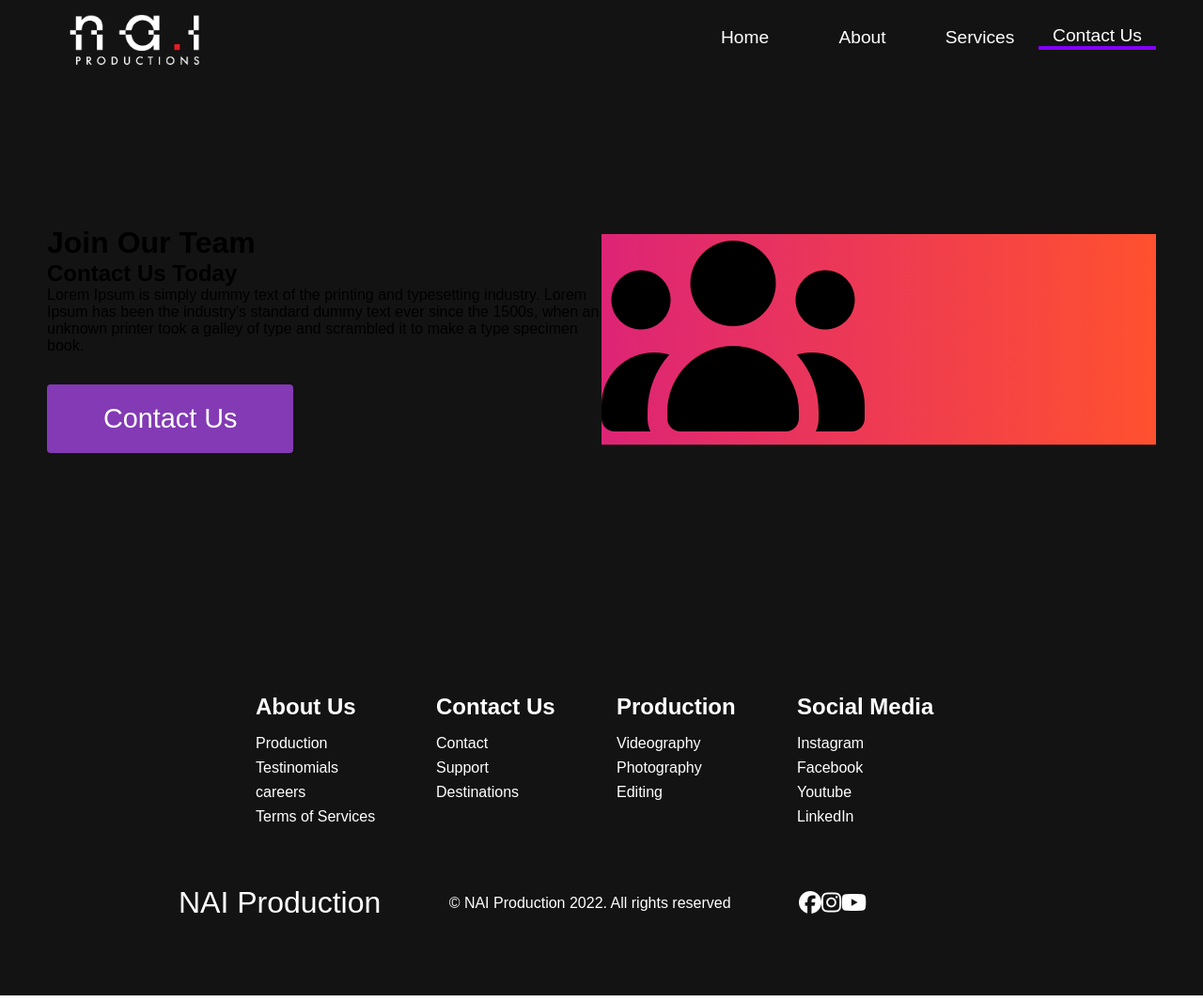
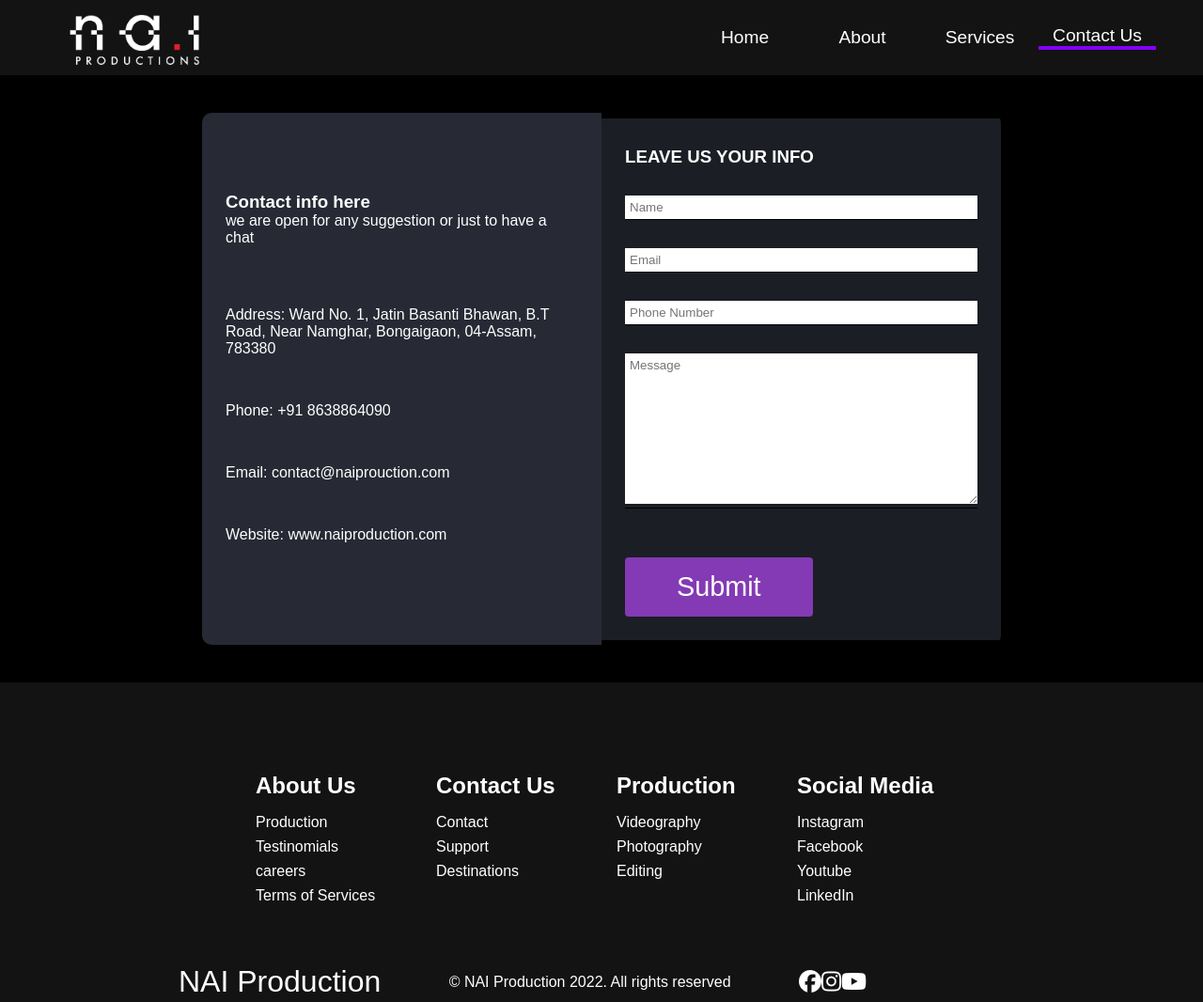
Before and after one commit to Git-Nayanjyoti/NAI-Production-Website, a plain HTML site: page contact.html in a window 1280 px wide. Shown: the whole page at 94% size. Drawn offline with Linux system fonts and the light colour scheme; some icons are missing.

Commit message:
fresh commit

```diff
--- a/app.js
+++ b/app.js
@@ -6,7 +6,6 @@ const navLogo = document.querySelector('#navbar-logo');
 const mobileMenu = () => {
     menu.classList.toggle('is-active');
     menuLinks.classList.toggle('active');
-
 };
 
 menu.addEventListener('click', mobileMenu);
--- a/contact.html
+++ b/contact.html
@@ -4,6 +4,7 @@
         <meta charset="UTF-8">
         <meta name="viewport" content="width=device-width, initial-scale=1.0">
         <title>NAI Production</title>
+        <link rel="stylesheet" href="https://stackpath.bootstrapcdn.com/font-awesome/4.7.0/css/font-awesome.min.css">
         <link rel="stylesheet" href="style.css">
         <link rel="stylesheet" href="all.css">
     </head>
@@ -36,21 +37,93 @@
 
 
         <!-- Contact Us Section -->
-        <div class="contact" id="contact-us">
-            <div class="contact-container">
-                <div class="contact-content">
-                    <h1>Join Our Team</h1>
-                    <h2>Contact Us Today</h2>
-                    <p>Lorem Ipsum is simply dummy text of the printing and typesetting industry. Lorem Ipsum has been the industry's standard dummy text ever since the 1500s, when an unknown printer took a galley of type and scrambled it to make a type specimen book.</p>
-                    <button class="main-btn"><a href="#">Contact Us</a></button>
+        <div class="section">
+            <div class="contact-container wrapper">
+                <div class="col-right wrapper">
+                <div class="left-element">
+                    <h3>Contact info here</h3>
+                    <p>we are open for any suggestion or just to have a chat</p>
                 </div>
-                <div class="contact-img-container">
-                    <div class="contact-img-card" id="card-2">
-                        <i class="fas fa-users"></i>
+
+                    <div class="contact-details">
+                        <div class="icon"></div>
+                        <div class="details">
+                            <p>
+                                <span>Address:</span>
+                                Ward No. 1, Jatin Basanti Bhawan, B.T Road, Near Namghar, Bongaigaon, 04-Assam, 783380
+                            </p>
+                        </div>
                     </div>
+                    <div class="contact-details">
+                        <div class="icon"></div>
+                            <div class="details">
+                                <p>
+                                    <span>Phone: </span>
+                                    +91 8638864090
+                                </p>
+                            </div>
+                    </div>
+                    <div class="contact-details">
+                        <div class="icon">
+                            <span class=""></span>
+                        </div>
+                        <div class="details">
+                            <p>
+                            <span>Email: </span>
+                            contact@naiprouction.com
+                            </p>
+                        </div>
+                    </div>
+                    <div class="contact-details">
+                        <div class="icon"></div>
+                        <div class="details">
+                            <p>
+                                <span>Website: </span>
+                                www.naiproduction.com
+                            </p>
+                        </div>
+                    </div>
+                    <div class="left-element"></div>
+
+
+                </div>
+                <div class="col-left wrapper">
+                    <div class="right-element">
+                        <h3>LEAVE US YOUR INFO</h3>
+                    </div>
+
+                    <form role="" method="get" class="contact-form" action="#">
+                        <div class="">
+                            <div class="form-row">
+                                <input type="text" class="form-content" name="name" placeholder="Name">
+                            </div>
+                        </div>
+                        <div class="">
+                            <div class="form-row">
+                                <input type="text" class="form-content" name="email" placeholder="Email">
+                            </div>
+                        </div>
+                        <div class="">
+                            <div class="form-row">
+                                <input type="number" class="form-content" name="phone" placeholder="Phone Number">
+                            </div>
+                        </div>
+                        <div class="">
+                            <div class="form-row">
+                                <textarea class="form-content" name="subject" id="message" cols="30" rows="10" placeholder="Message"></textarea>
+                            </div>
+                        </div>
+                    </form>
+                   <div class="submit-botton">
+                    <button class="main-btn"><a href="#">Submit</a></button>
+                   </div>
+
                 </div>
             </div>
         </div>
+
+
+
 
         <!-- Footer Section -->
         <div class="footer-container">
--- a/style.css
+++ b/style.css
@@ -1,4 +1,4 @@
-*{
+* {
     box-sizing: border-box;
     margin: 0;
     padding: 0;
@@ -6,7 +6,7 @@
     scroll-behavior: smooth;
 }
 
-.navbar{
+.navbar {
     background-color: #131313;
     height: 80px;
     display: flex;
@@ -18,7 +18,7 @@
     z-index: 999;
 }
 
-.navbar-container{
+.navbar-container {
     display: flex;
     justify-content: space-between;
     height: 80px;
@@ -30,7 +30,7 @@
 }
 
 
-    #logo{
+#logo {
     padding-top: 8px;
     padding-left: 20px;
     max-width: 170px;
@@ -38,8 +38,8 @@
 }
 
 
-@media screen and (max-width:1168px) and (min-width: 468px){
-    #logo{
+@media screen and (max-width:1168px) and (min-width: 468px) {
+    #logo {
         padding-top: 17px;
         padding-left: 20px;
         width: 115px;
@@ -49,17 +49,17 @@
 }
 
 
-.navbar-menu{
+.navbar-menu {
     display: flex;
     align-items: center;
     list-style: none;
 }
 
-.navabar-item{
+.navabar-item {
     height: 80px;
 }
 
-.navbar-links{
+.navbar-links {
     color: white;
     display: flex;
     align-items: center;
@@ -69,7 +69,7 @@
     height: 100%;
 }
 
-.navbar-btn{
+.navbar-btn {
     display: flex;
     justify-content: center;
     align-items: center;
@@ -77,7 +77,7 @@
     width: 100%;
 }
 
-.button{
+.button {
     display: flex;
     justify-content: center;
     align-items: center;
@@ -102,7 +102,7 @@
 }
 
 @media screen and (max-width: 960px) {
-    .navbar-container{
+    .navbar-container {
         display: flex;
         justify-content: space-between;
         height: 80px;
@@ -112,7 +112,7 @@
         padding: 0;
     }
 
-    .navbar-menu{
+    .navbar-menu {
         display: grid;
         grid-template-columns: auto;
         margin: 0;
@@ -125,7 +125,7 @@
         background: #131313;
     }
 
-    .navbar-menu.active{
+    .navbar-menu.active {
         background: #131313;
         top: 100%;
         opacity: 1;
@@ -135,7 +135,7 @@
         font-size: 1.6rem;
     }
 
-    #navbar-logo{
+    #navbar-logo {
         padding-left: 25px;
     }
 
@@ -147,22 +147,22 @@
         background: #fff;
     }
 
-    .navbar-item{
+    .navbar-item {
         width: 100%;
     }
 
-    .navbar-links{
+    .navbar-links {
         text-align: center;
         padding: 2rem;
         width: 100%;
         display: table;
     }
 
-    .navbar-btn{
+    .navbar-btn {
         padding-bottom: 2rem;
     }
 
-    .button{
+    .button {
         display: flex;
         justify-content: center;
         align-items: center;
@@ -171,37 +171,42 @@
         margin: 0;
     }
 
-    #mobile-menu{
+    #mobile-menu {
         position: absolute;
         top: 20%;
         right: 5%;
         transform: translate(5%, 20%);
     }
 
-    .navbar-toggle .bar{
+    .navbar-toggle .bar {
         display: block;
         cursor: pointer;
     }
 
-    #mobile-menu.is-active .bar:nth-child(2){
+    #mobile-menu.is-active .bar:nth-child(2) {
         opacity: 0;
     }
-    #mobile-menu.is-active .bar:nth-child(1){
+
+    #mobile-menu.is-active .bar:nth-child(1) {
         transform: translateY(8px) rotate(45deg);
     }
-    #mobile-menu.is-active .bar:nth-child(3){
+
+    #mobile-menu.is-active .bar:nth-child(3) {
         transform: translateY(-8px) rotate(-45deg);
     }
 }
 
+
+
+
 /* Hero Section */
-    .hero{
+.hero {
     background: #000000;
     background: linear-gradient(to right, #161616, #000000);
     padding: 90px 0;
 }
 
-    .hero-container{
+.hero-container {
     display: flex;
     flex-direction: column;
     justify-content: center;
@@ -212,19 +217,18 @@
     text-align: center;
     padding: 30px;
 }
-    .hero-heading{
+
+.hero-heading {
     font-size: 100px;
     margin-bottom: 24px;
     color: #fff;
 }
 
-    .hero-heading span{
+.hero-heading span {
     background: #ee0979;
-        background: -webkit-linear-gradient(
-            to right,
+    background: -webkit-linear-gradient(to right,
             #ff6a00,
-            #ee0979
-        );
+            #ee0979);
     background: linear-gradient(to right, #ff6a00, #ee0979);
     background-size: 100%;
     -webkit-background-clip: text;
@@ -233,19 +237,15 @@
     -moz-text-fill-color: transparent;
 }
 
-    .hero-description{
+.hero-description {
     font-size: 30px;
     background: #da22ff;
-        background: -webkit-linear-gradient(
-            to right,
+    background: -webkit-linear-gradient(to right,
             #9114ff,
-            #da22ff
-        );
-        background: linear-gradient(
-            to right,
+            #da22ff);
+    background: linear-gradient(to right,
             #8f0eff,
-            #da22ff
-        );
+            #da22ff);
     background-size: 100%;
     -webkit-background-clip: text;
     -moz-background-clip: text;
@@ -253,28 +253,38 @@
     -moz-text-fill-color: transparent;
 }
 
-    .highlight{
+@media(min-width: 968px) {
+
+    .highlight {
         border-bottom: 4px solid rgb(132, 0, 255);
+    }
+}
+
+
+@media (max-width: 300px) {
+    .highlight {
+        border-bottom: none;
+    }
 }
 
 @media screen and (max-width: 768px) {
-        .hero-heading{
+    .hero-heading {
         font-size: 60px;
     }
 
-        .hero-description{
+    .hero-description {
         font-size: 20px;
     }
 
 }
 
 /* About Section */
-.main{
+.main {
     background-color: #131313;
     padding: 10rem 0;
 }
 
-.main-container{
+.main-container {
     display: grid;
     grid-template-columns: 1fr 1fr;
     align-items: center;
@@ -287,12 +297,12 @@
     padding: 0 50px;
 }
 
-.main-content{
+.main-content {
     color: #fff;
     width: 100%;
 }
 
-.main-content h1{
+.main-content h1 {
     font-size: 2rem;
     background: #fe3b6f;
     background-image: linear-gradient(to top, #ff087b 0%, #ed1a52 100%);
@@ -305,19 +315,15 @@
     margin-bottom: 32px;
 }
 
-.main-content h2{
+.main-content h2 {
     font-size: 4rem;
     background: #ff8177;
-    background: -webkit-linear-gradient(
-        to right,
+    background: -webkit-linear-gradient(to right,
             #9114ff,
-        #da22ff
-    );
-    background: linear-gradient(
-        to right,
+            #da22ff);
+    background: linear-gradient(to right,
             #8f0eff,
-        #da22ff
-    );
+            #da22ff);
     background-size: 100%;
     -webkit-background-clip: text;
     -moz-background-clip: text;
@@ -325,18 +331,18 @@
     -moz-text-fill-color: transparent;
 }
 
-.main-content p{
+.main-content p {
     margin-top: 1rem;
     font-size: 2rem;
     font-weight: 500;
 }
 
-.main-btn{
+.main-btn {
     font-size: 1.8rem;
     background: #833ab4;
     background: -webkit-linear-gradient(to right, #fcb045, #fd1d1d #833ab4);
     background: linear-gradient(to right, #fcb045, #fd1d1d #833ab4);
-    padding: 20px 60px;
+    padding: 15px 55px;
     border: none;
     border-radius: 4px;
     margin-top: 2rem;
@@ -346,14 +352,14 @@
     outline: none;
 }
 
-.main-btn a{
+.main-btn a {
     position: relative;
     z-index: 2;
     color: #fff;
     text-decoration: none;
 }
 
-.main-btn:after{
+.main-btn:after {
     position: absolute;
     content: '';
     top: 0;
@@ -365,19 +371,19 @@
     border-radius: 4px;
 }
 
-.main-btn:hover{
+.main-btn:hover {
     color: #fff;
 }
 
-.main-btn:hover:after{
+.main-btn:hover:after {
     width: 100%;
 }
 
-.main-img-container{
+.main-img-container {
     text-align: center;
 }
 
-.main-img-card{
+.main-img-card {
     margin: 10px;
     height: 500px;
     width: 500px;
@@ -390,19 +396,19 @@
 }
 
 .fa-layer-group,
-.fa-users{
+.fa-users {
     font-size: 14rem;
 }
 
-#card-2{
+#card-2 {
     background: #ff512f;
     background: -webkit-linear-gradient(to right, #dd2476, #ff512f);
     background: linear-gradient(to right, #dd2476, #ff512f);
 }
 
 /* Mobile Responsive */
-@media screen and (max-width: 1100px){
-    .main-container{
+@media screen and (max-width: 1100px) {
+    .main-container {
         display: grid;
         grid-template-columns: 1fr;
         align-items: center;
@@ -412,67 +418,69 @@
         height: 90%;
     }
 
-    .main-img-container{
+    .main-img-container {
         display: flex;
         justify-content: center;
     }
 
-    .main-img-card{
+    .main-img-card {
         height: 425px;
         width: 425px;
     }
-    .main-content{
+
+    .main-content {
         text-align: center;
         margin-bottom: 4rem;
     }
 
-    .main-content h1{
+    .main-content h1 {
         font-size: 2.5rem;
         margin-top: 2rem;
     }
 
-    .main-content h2{
+    .main-content h2 {
         font-size: 3rem;
     }
 
-    .main-content p{
+    .main-content p {
         margin-top: 1rem;
         font-size: 1.5rem;
     }
 }
 
-@media screen and(max-width: 480px){
-    .main-img-card{
+@media screen and(max-width: 480px) {
+    .main-img-card {
         width: 250px;
         height: 250px;
     }
 
-    .fa-users, .fa-layer-group{
+    .fa-users,
+    .fa-layer-group {
         font-size: 2rem;
         margin-top: 3rem;
     }
 
-    .main-content h1{
+    .main-content h1 {
         font-size: 2rem;
         margin-top: 3rem;
     }
 
-    .main-content h2{
+    .main-content h2 {
         font-size: 2rem;
     }
 
-    .main-content p{
+    .main-content p {
         margin-top: 2rem;
     }
 
-    .main-btn{
+    .main-btn {
         padding: 12px 36px;
         margin: 2.5rem 0;
     }
 }
 
 /* Services Section */
-.services{
+.services {
     background: #131313;
     display: flex;
     flex-direction: column;
@@ -482,7 +490,7 @@
     padding: 10rem 0;
 }
 
-.services h1{
+.services h1 {
     background-color: #ff8177;
     background-image: linear-gradient(to right, #ff0844, #f7673c 100%);
     background-size: 100%;
@@ -494,13 +502,13 @@
     font-size: 2.5rem;
 }
 
-.services-wrapper{
+.services-wrapper {
     display: grid;
     grid-template-columns: 1fr 1fr 1fr 1fr;
     grid-template-rows: 1fr;
 }
 
-.services-card{
+.services-card {
     margin: 10px;
     height: 425px;
     width: 300px;
@@ -513,49 +521,43 @@
     transition: 0.3s easse-in;
 }
 
-.services-card:nth-child(2){
+.services-card:nth-child(2) {
     background-color: #1fa2ff;
-    background: -webkit-linear-gradient(
-        to right,
+    background: -webkit-linear-gradient(to right,
             #a6ffcb,
             #12d8fa,
-        #1fa2ff
-    );
-    background: linear-gradient(
-        to right,
+            #1fa2ff);
+    background: linear-gradient(to right,
             #a6ffcb,
             #12d8fa,
-        #1fa2ff
-    );
+            #1fa2ff);
 }
 
-.services-card:nth-child(3){
-    background-image: linear-gradient(
-        -255deg,
+.services-card:nth-child(3) {
+    background-image: linear-gradient(-255deg,
             #231557 0%,
             #44107a 29%,
             #ff1361 67%,
-        #fff800 100%
-    );
+            #fff800 100%);
 }
 
-.services-card h2{
+.services-card h2 {
     text-align: center;
 }
 
-.services-card p{
+.services-card p {
     text-align: center;
     margin-top: 24px;
     font-size: 20px;
 }
 
-.services-btn{
+.services-btn {
     display: flex;
     justify-content: center;
     margin-top: 16px;
 }
 
-.services-card button{
+.services-card button {
     color: #fff;
     padding: 14px 24px;
     border: none;
@@ -565,53 +567,160 @@
     font-size: 1rem;
 }
 
-.services-card button:hover{
+.services-card button:hover {
     cursor: pointer;
 }
 
-.services-card:hover{
+.services-card:hover {
     transform: scale(1.075);
     transition: 0.3s ease-in;
     cursor: pointer;
 }
 
-@media screen and (max-width: 1300px){
-    .services-wrapper{
+@media screen and (max-width: 1300px) {
+    .services-wrapper {
         grid-template-columns: 1fr 1fr;
     }
 }
 
-@media screen and (max-width: 768px){
-    .services-wrapper{
+@media screen and (max-width: 768px) {
+    .services-wrapper {
         grid-template-columns: 1fr;
     }
 }
 
 /* Contact us */
-.contact{
-    background: #131313;
+.section{
+    padding-top: 40px;
+    padding-bottom: 40px;
+    background: black;
+}
+
+.contact-container {
+    width: 100%;
+    height: 100%;
     display: flex;
-    flex-direction: column;
+    margin-right: auto;
+    margin-left: auto;
+    overflow: auto;
+    width: 850px;
+    background: black;
+    padding-top: 25px;
+    padding-bottom: 25px;
     justify-content: center;
     align-items: center;
-    height: 100%;
-    padding: 10rem 0;
-}
-.contact-container{
-    display: grid;
-    grid-template-columns: 1fr 1fr;
-    align-items: center;
-    justify-content: center;
-    margin: 0 auto;
-    height: 90%;
-    z-index: 1;
-    width: 100%;
-    max-width: 1300px;
-    padding: 0 50px;
+    border-radius: 10px;
 }
 
+@media (min-width: 576px) {
+    .contact-container {
+        max-width: 540px;
+    }
+}
+
+@media (min-width: 768px) {
+    .contact-container {
+        max-width: 720px;
+    }
+}
+
+@media (min-width: 992px) {
+    .contact-container {
+        max-width: 960px;
+    }
+}
+
+@media (min-width: 1200px) {
+    .contact-container {
+        max-width: 1140px;
+    }
+}
+
+.col-left,
+.col-right {
+    width: 50%;
+    margin: 0px;
+    position: relative;
+    padding-left: 25px;
+    padding-right: 25px;
+
+}
+
+.col-left {
+    float: left;
+    background: #1c1e25;
+    color: white;
+}
+
+.col-right {
+    float: right;
+    background: #272a34;
+    color: white;
+}
+
+.left-element{
+    margin-top: 22.5%;
+    margin-bottom: 10.5%;
+}
+
+.right-element{
+    padding-top: 30px;
+}
+
+.submit-botton{
+    padding-top: 0px;
+    padding-bottom: 25px;
+}
+
+/*contact-form */
+input[type=text],
+input[type=number],
+select,
+textarea {
+    width: 100%;
+    height: 40%;
+    padding: 5px;
+}
+
+.form-row {
+    border-bottom: 1px solid black;
+    padding-top: 10px;
+    margin-top: 20px;
+    margin-bottom: 20px;
+}
+
+.icon{
+    /* width: 4px;
+    height: 4px;
+    display: flex; */
+}
+
+.contact-details {
+    padding: 1.5rem 0 1.5rem 0;
+    align-content: center;
+}
+
+.form-content{
+    border: none;
+}
+
+.wrapper{
+    padding-top: 0px;
+    padding-bottom: 0px;
+}
+
+
+
+
+
+
+
+
+
+
+
 /* Footer CSS */
-.footer-container{
+.footer-container {
     background-color: #131313;
     padding: 5rem 0;
     display: flex;
@@ -620,8 +729,8 @@
     align-items: center;
 }
 
-#footer-logo{
-    color:#fff;
+#footer-logo {
+    color: #fff;
     display: flex;
     align-items: center;
     cursor: pointer;
@@ -629,18 +738,18 @@
     font-size: 2rem;
 }
 
-.footer-links{
+.footer-links {
     width: 100%;
     max-width: 1000px;
     display: flex;
     justify-content: center;
 }
 
-.footer-link-wrapper{
+.footer-link-wrapper {
     display: flex;
 }
 
-.footer-link-items{
+.footer-link-items {
     display: flex;
     flex-direction: column;
     align-items: flex-start;
@@ -650,34 +759,34 @@
     box-sizing: border-box;
 }
 
-.footer-link-items h2{
+.footer-link-items h2 {
     margin-bottom: 16px;
     color: #fff;
 }
 
-.footer-link-items a{
+.footer-link-items a {
     color: #fff;
     text-decoration: none;
     margin-bottom: 0.5rem;
     transition: 0.3 ease-out;
 }
 
-.footer-link-items a:hover{
+.footer-link-items a:hover {
     color: #e9e9e9;
     transition: 0.3 ease-out;
 }
 
-.social-icon-link{
+.social-icon-link {
     color: #fff;
     font-size: 24px;
 }
 
-.social-media{
+.social-media {
     max-width: 1000px;
     width: 100%;
 }
 
-.social-media-wrap{
+.social-media-wrap {
     display: flex;
     justify-content: space-between;
     align-items: center;
@@ -686,19 +795,19 @@
     margin: 40px auto 0 auto;
 }
 
-.social-icons{
+.social-icons {
     display: flex;
     justify-content: space-between;
     align-items: center;
     width: 240px;
 }
 
-.website-rights{
+.website-rights {
     color: #fff;
 }
 
-@media screen and (max-width: 480px){
-    .footer-link-items{
+@media screen and (max-width: 480px) {
+    .footer-link-items {
         margin: 0;
         padding: 10px;
         width: 100%;
@@ -706,24 +815,24 @@
 
 }
 
-@media screen and (max-width: 820px){
-    .footer-links{
+@media screen and (max-width: 820px) {
+    .footer-links {
         padding-top: 2rem;
     }
 
-    #footer-logo{
+    #footer-logo {
         margin-bottom: 2rem;
     }
 
-    .website-rights{
+    .website-rights {
         margin-bottom: 2rem;
     }
 
-    .footer-link-wrapper{
+    .footer-link-wrapper {
         flex-direction: column;
     }
 
-    .social-media-wrap{
+    .social-media-wrap {
         flex-direction: column;
     }
 
```
Also changed, not shown: about.html (+2 -1 lines), index.html (+2 -2 lines). Lines whose indentation alone changed are shown as unchanged.
